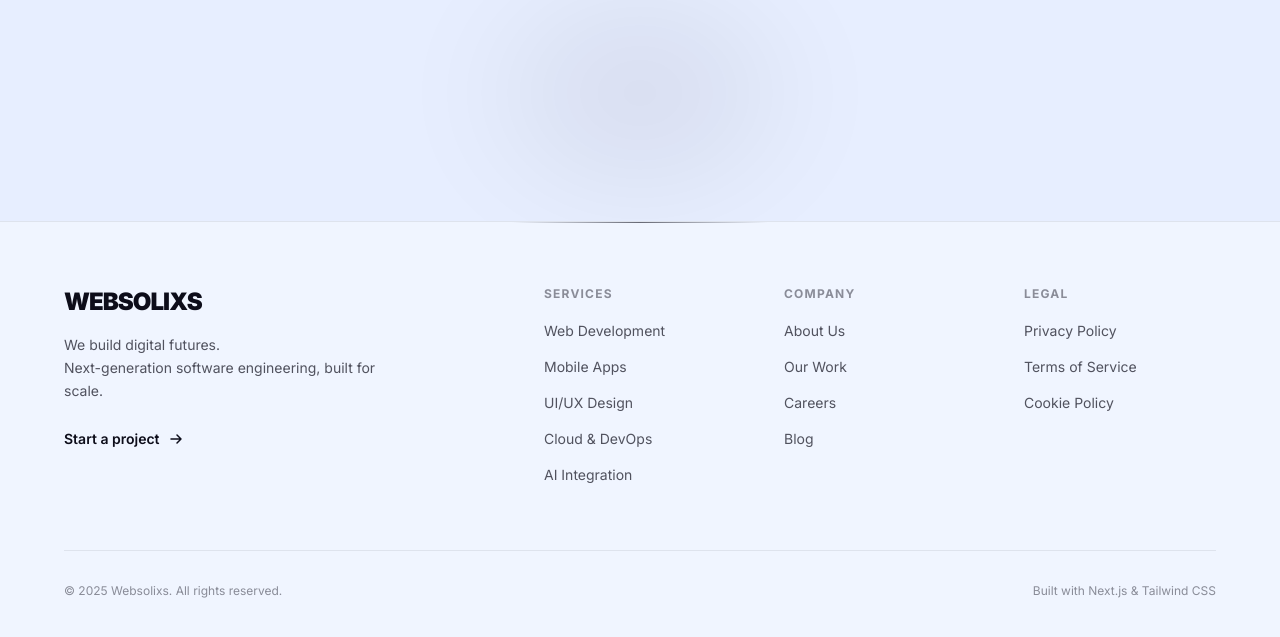
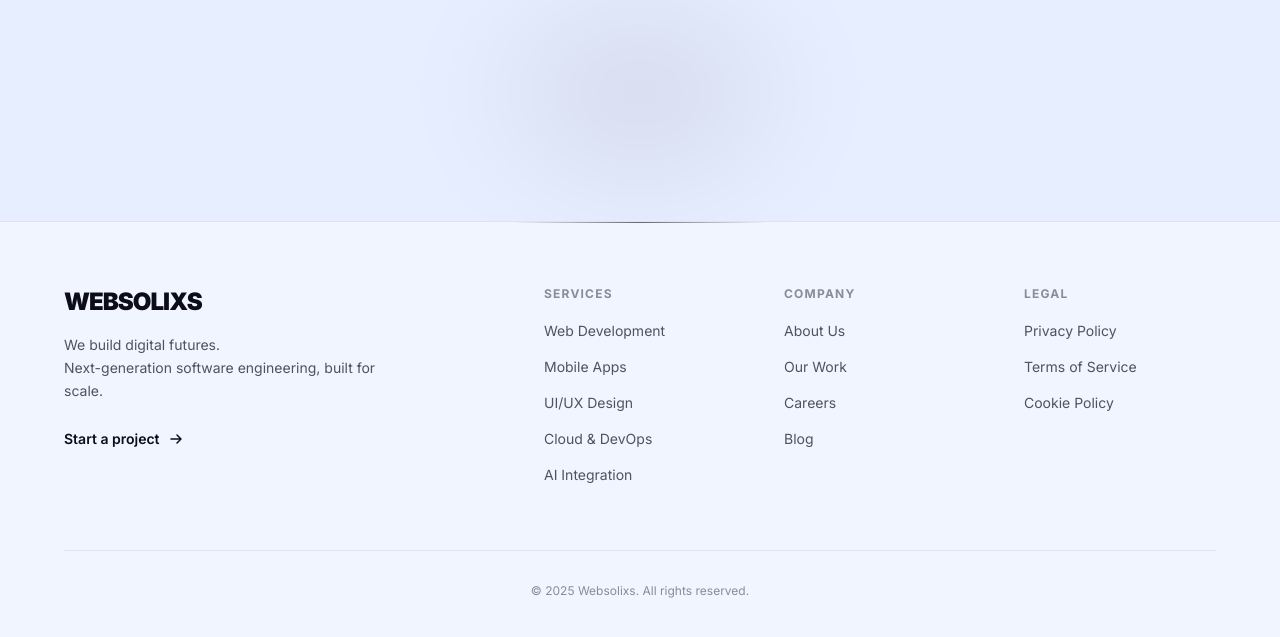
Before and after one commit to HassaanJaved-Git/Updated_websolixs, a Next.js app: page / in a window 1280 px wide. Shown: the part 8550-9187 px from the top of the page. Built offline with nearby package versions, Linux system fonts and the light colour scheme.

Commit message:
fix: adjust layout in Footer component for improved alignment and spacing

```diff
--- a/src/components/layout/Footer.tsx
+++ b/src/components/layout/Footer.tsx
@@ -66,9 +66,8 @@ export default function Footer({ footer, nav }: FooterProps) {
         </div>
 
         {/* Bottom bar */}
-        <div className="flex flex-col sm:flex-row items-center justify-between gap-4 pt-8 border-t border-[var(--color-border)]">
+        <div className="flex flex-col sm:flex-row items-center justify-center pt-8 border-t border-[var(--color-border)]">
           <p className="text-xs text-[var(--color-text-muted)]">{footer.legal}</p>
-          <p className="text-xs text-[var(--color-text-muted)]">{footer.builtWith}</p>
         </div>
       </div>
     </footer>
```
